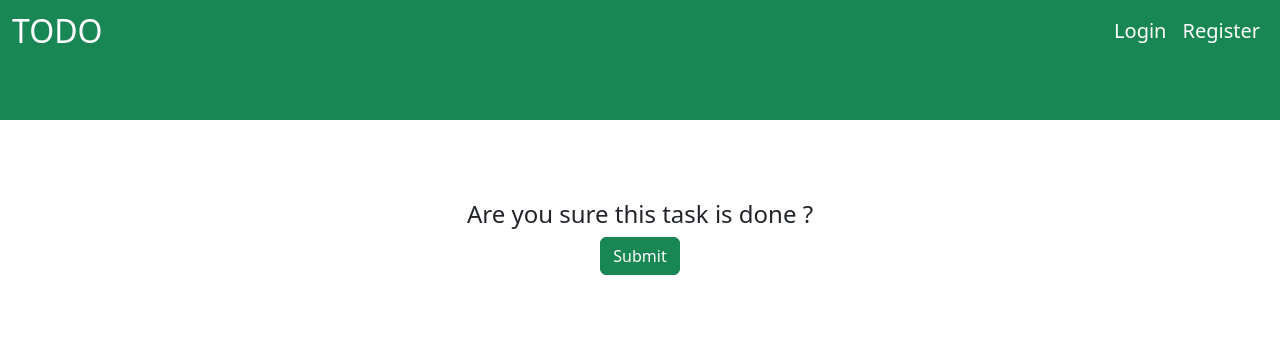
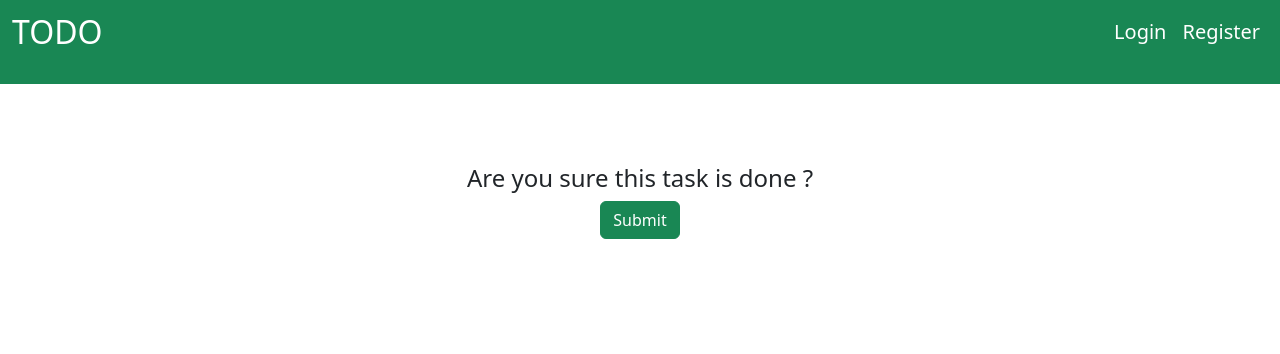
Before and after one commit to merahulkrishnan/todolist, a Django app: page /delete/1/ in a window 1280 px wide. Shown: the top 354 px of the page. Run offline with Django 4.2, Linux system fonts and the light colour scheme; data comes from the database, SQL or seed files in the repository; some libraries are stand-ins or nearby versions.

Commit message:
update style.css

```diff
--- a/todoapp/static/style.css
+++ b/todoapp/static/style.css
@@ -13,11 +13,9 @@
 .navbar {
       background-color: springgreen;
       color: #ffffff;
-      height: 120px;
       position: static;
-      padding-bottom: 70px;
-      font-size: 24px; /* Adjust the value as needed */
-      padding-top: 20px; /* Adjust the value as needed */
+      padding-bottom: 20px;
+      font-size: 24px;
 }
 .navbar-brand {
       font-weight: bold;
```
